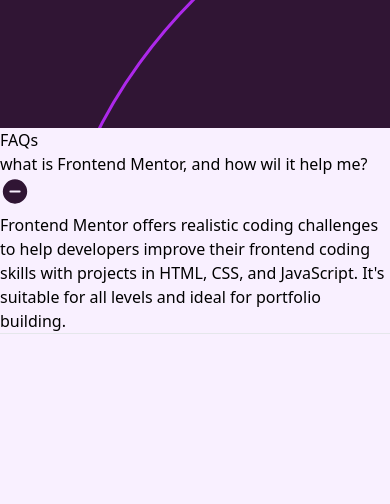
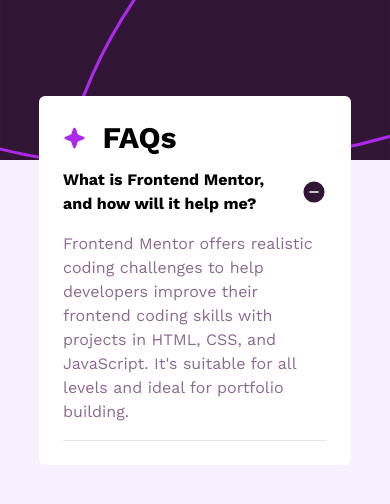
Before and after one commit to FevenSeyfu/FAQ_Accordion, a website built with Vite: page FAQ_Accordion/index.html in a window 390 px wide. Built offline with nearby package versions, Linux system fonts and the light colour scheme.

Commit message:
style mobile view

```diff
--- a/FAQ_Accordion/index.html
+++ b/FAQ_Accordion/index.html
@@ -2,33 +2,47 @@
 <html lang="en">
   <head>
     <meta charset="UTF-8" />
-    <link rel="icon" type="image/svg+xml" href="./assets/images/favicon-32x32.png" />
+    <link
+      rel="icon"
+      type="image/svg+xml"
+      href="./assets/images/favicon-32x32.png"
+    />
     <meta name="viewport" content="width=device-width, initial-scale=1.0" />
     <title>FAQ Accordion</title>
   </head>
   <body>
-    <div id="container" class="bg-light-pink h-screen w-full">
-      <div id="banner" class="bg-[url('./assets/images/background-pattern-mobile.svg')] h-32"></div>
-      <div id="faq_container">
-        <div>
-          <span id="icon"></span>
-          <h1>FAQs</h1>
+    <div
+      id="container"
+      class="bg-light-pink h-screen w-full flex justify-center"
+    >
+      <div
+        id="banner"
+        class="bg-[url('./assets/images/background-pattern-mobile.svg')] w-full h-40 bg-cover bg-no-repeat bg-left-bottom"
+      ></div>
+      <div
+        id="faq_container"
+        class="bg-white w-4/5 rounded-md p-6 absolute top-24"
+      >
+        <div class="flex items-center mb-3">
+          <img src="./assets/images/icon-star.svg" alt="star Icon" class="h-6"
+          />
+          <h1 class="font-extrabold text-3xl mx-4">FAQs</h1>
         </div>
         <div>
-          <div>
-            <h3>what is Frontend Mentor, and how wil it help me?</h3>
-            <button id="plus-minus-icon">
-              <img src="./assets/images/icon-minus.svg" alt="">
+          <div class="flex items-center mb-4">
+            <h3 class="font-bold text-md">What is Frontend Mentor, and how will it help me?</h3>
+            <button id="plus-minus-icon" class="ml-4">
+              <img src="./assets/images/icon-minus.svg" alt="Faq toggle icon" class="h-12"/>
             </button>
           </div>
-          <p>
+          <p class="text-[16px] text-grayish-purple my-4">
             Frontend Mentor offers realistic coding challenges to help
             developers improve their frontend coding skills with projects in
             HTML, CSS, and JavaScript. It's suitable for all levels and ideal
             for portfolio building.
           </p>
+          <hr />
         </div>
-        <hr />
       </div>
     </div>
     <script type="module" src="/main.js"></script>
--- a/FAQ_Accordion/style.css
+++ b/FAQ_Accordion/style.css
@@ -1,3 +1,8 @@
+@import url('https://fonts.googleapis.com/css2?family=Work+Sans:wght@400;600;700&display=swap');
 @tailwind base;
 @tailwind components;
 @tailwind utilities;
+
+body{
+    font-family: 'Work Sans', sans-serif;
+}
--- a/FAQ_Accordion/tailwind.config.js
+++ b/FAQ_Accordion/tailwind.config.js
@@ -10,7 +10,7 @@
       {
         'white': 'hsl(0, 0%, 100%)',
         'light-pink': 'hsl(275, 100%, 97%)',
-        'Grayish-purple': 'hsl(292, 16%, 49%)',
+        'grayish-purple': 'hsl(292, 16%, 49%)',
         'dark-purple': 'hsl(292, 42%, 14%)',
       },
     },
```
